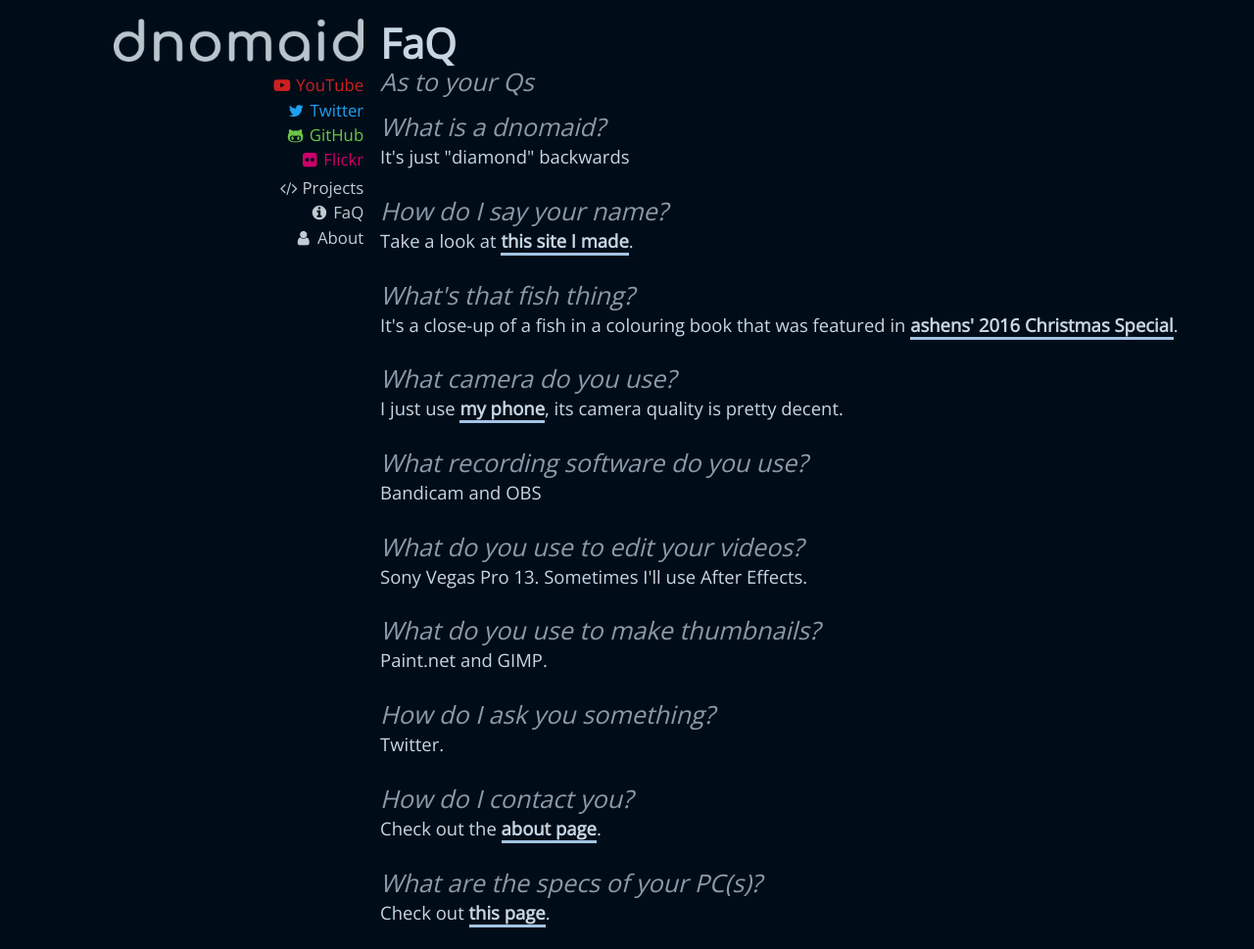
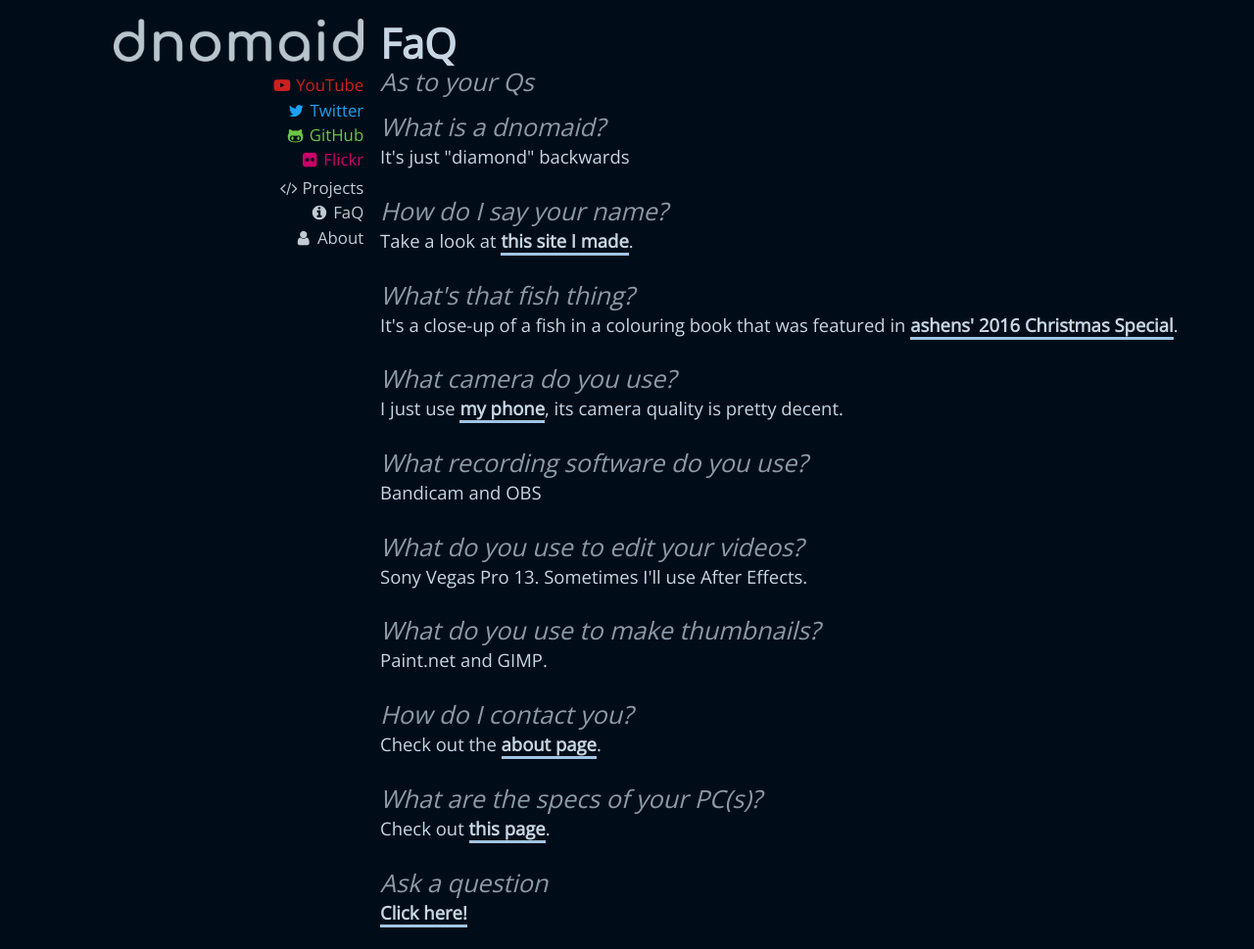
Before and after one commit to tomfishemoji/tomfishemoji.github.io, a Jekyll site: the page built from faq.html, in a window 1280 px wide. Shown: the whole page at 98% size. Built offline with Jekyll 4.4.1, drawn with Linux system fonts in a browser that asks for light colours; some web fonts are replaced.

Commit message:
Add "ask question" link to FaQ

```diff
--- a/faq.html
+++ b/faq.html
@@ -28,11 +28,11 @@
 <h4 id="thumbnails"> What do you use to make thumbnails?</h4>
 <p>Paint.net and GIMP.</p>
 
-<h4 id="ask"> How do I ask you something?</h4>
-<p>Twitter.</p>
-
 <h4 id="sayhi"> How do I contact you?</h4>
 <p>Check out the <a href="/about/">about page</a>.</p>
 
 <h4 id="specs"> What are the specs of your PC(s)?</h4>
 <p>Check out <a href="/faq/devices/">this page</a>.</p>
+
+<h4 id="ask">Ask a question</h4>
+<p><a href="https://github.com/mrdnomaid/mrdnomaid.github.io/issues/new?title=Captain,%20why%20are%20we%20out%20here%20chasing%20comets?&body=Spicy%20jalapeno%20bacon%20ipsum%20dolor%20amet%20ex%20do%20pork%20belly%20ground%20round,%20voluptate%20labore%20tri-tip%20enim%20short%20loin!%20Sausage%20quis%20in%20magna,%20chuck%20culpa%20ea%20minim%20pork%20short%20loin%20pig%20flank?&labels=faq%20question">Click here!</a></p>
```
